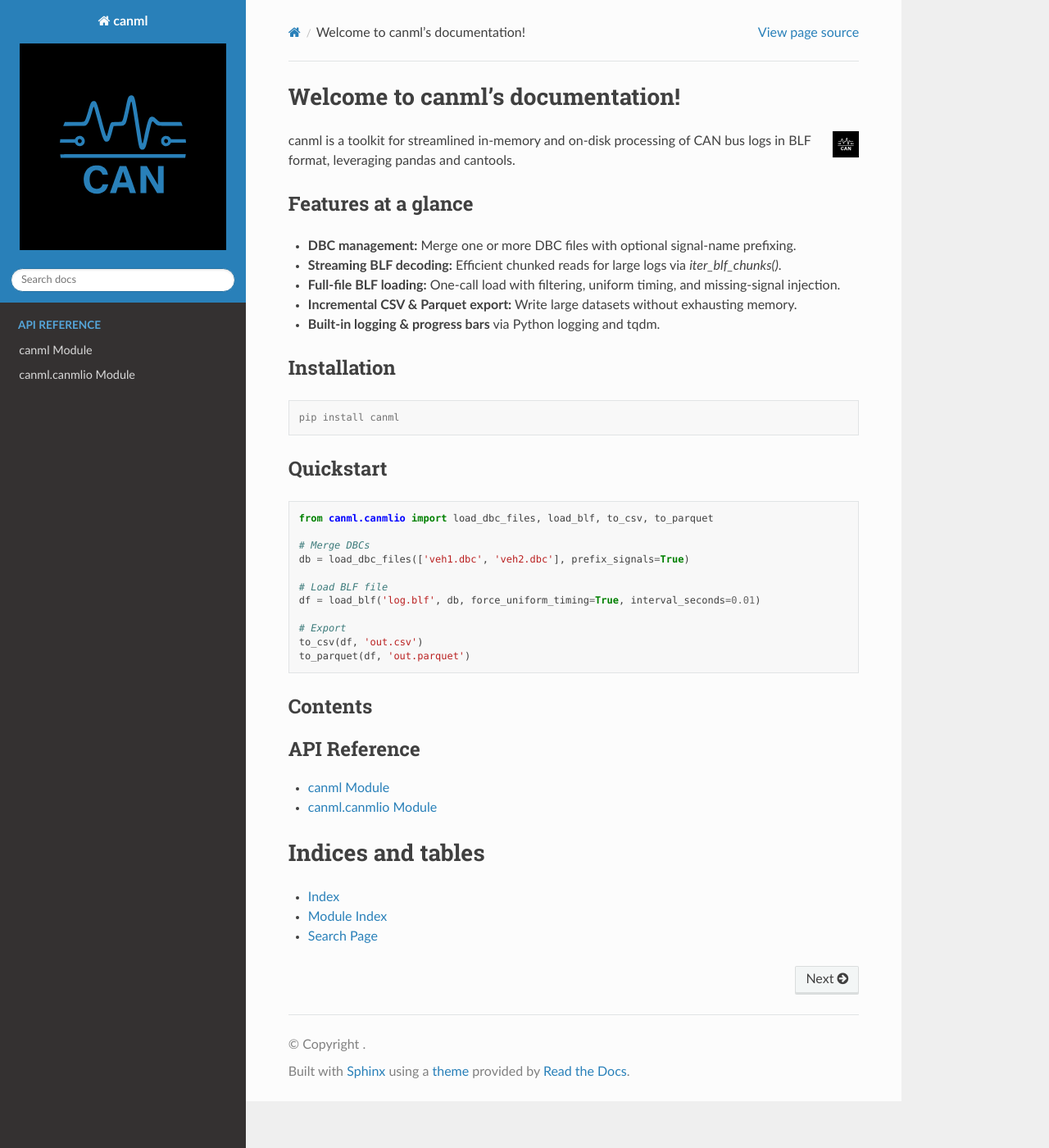
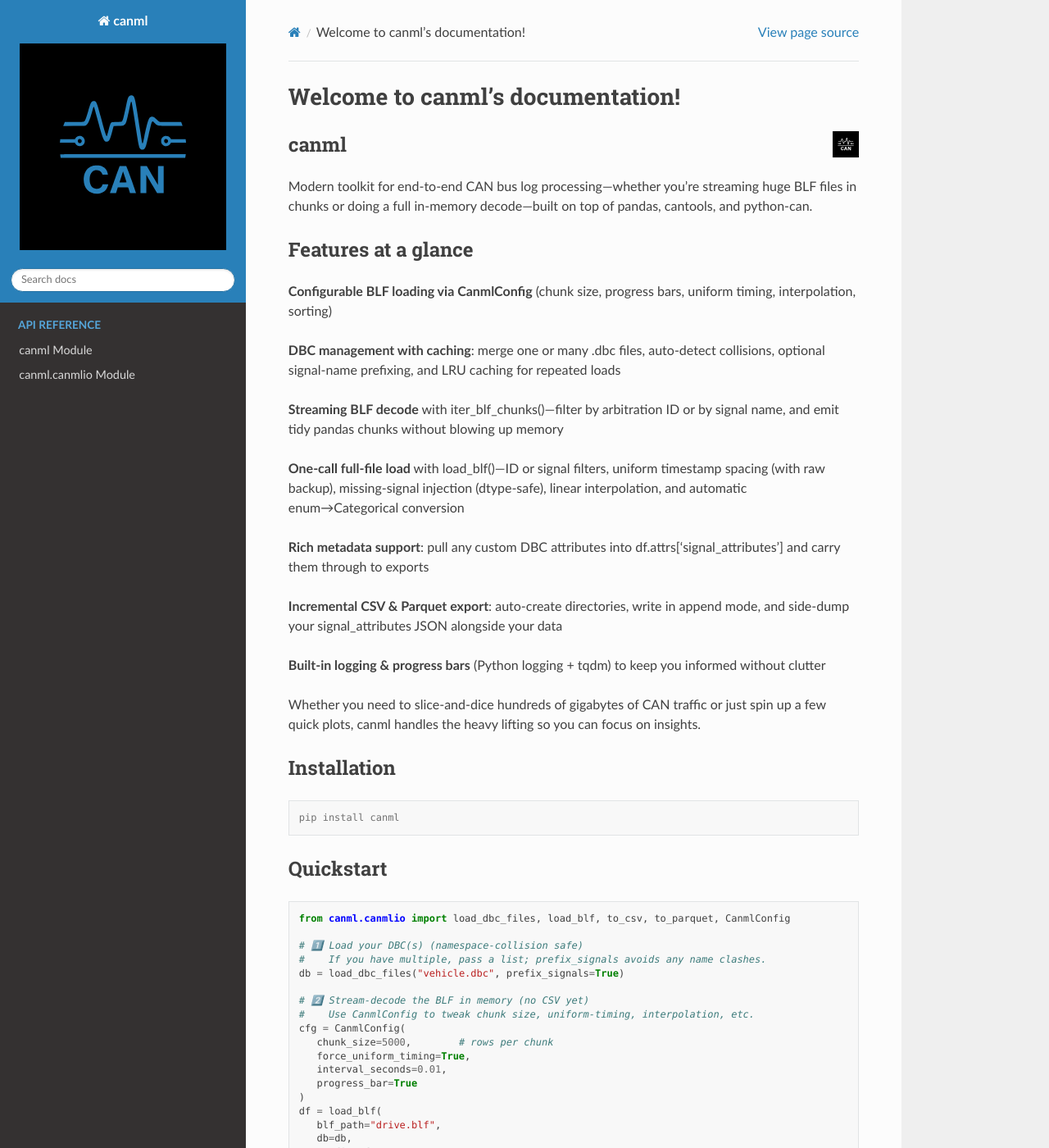
Before and after one commit to cosminmemetea/canml, a Sphinx documentation site: the page built from docs/source/index.rst, in a window 1280 px wide and 1400 px high. Shown: the whole window at 82% size. Built offline with Sphinx 7.4.7 and the Read the Docs theme 3.1.0, drawn with Linux system fonts in a browser that asks for light colours; pages that are not in the unit, such as notebooks, are missing from menus; some of the changed text lies outside the part shown.

Commit message:
docu: #14 - Update index.rst with latest changes.

```diff
--- a/docs/source/index.rst
+++ b/docs/source/index.rst
@@ -10,15 +10,30 @@ Welcome to canml’s documentation!
    :align: right
    :height: 2em
 
-canml is a toolkit for streamlined in-memory and on-disk processing of CAN bus logs in BLF format, leveraging pandas and cantools.
+canml
+-----
+Modern toolkit for end-to-end CAN bus log processing—whether you’re streaming huge BLF files in chunks or doing a full in-memory decode—built on top of pandas, cantools, and python-can.
 
 Features at a glance
 --------------------
-- **DBC management:** Merge one or more DBC files with optional signal-name prefixing.
-- **Streaming BLF decoding:** Efficient chunked reads for large logs via `iter_blf_chunks()`.
-- **Full-file BLF loading:** One-call load with filtering, uniform timing, and missing-signal injection.
-- **Incremental CSV & Parquet export:** Write large datasets without exhausting memory.
-- **Built-in logging & progress bars** via Python logging and tqdm.
+
+**Configurable BLF loading via CanmlConfig** (chunk size, progress bars, uniform timing, interpolation, sorting)
+
+**DBC management with caching**: merge one or many .dbc files, auto-detect collisions, optional signal-name prefixing, and LRU caching for repeated loads
+
+**Streaming BLF decode** with iter_blf_chunks()—filter by arbitration ID or by signal name, and emit tidy pandas chunks without blowing up memory
+
+**One-call full-file load** with load_blf()—ID or signal filters, uniform timestamp spacing (with raw backup), missing-signal injection (dtype-safe), linear interpolation, and automatic enum→Categorical conversion
+
+**Rich metadata support**: pull any custom DBC attributes into df.attrs['signal_attributes'] and carry them through to exports
+
+**Incremental CSV & Parquet export**: auto-create directories, write in append mode, and side-dump your signal_attributes JSON alongside your data
+
+**Built-in logging & progress bars** (Python logging + tqdm) to keep you informed without clutter
+
+
+Whether you need to slice-and-dice hundreds of gigabytes of CAN traffic or just spin up a few quick plots, canml handles the heavy lifting so you can focus on insights.
+
 
 Installation
 ------------
@@ -30,17 +45,48 @@ Quickstart
 ----------
 .. code-block:: python
 
-    from canml.canmlio import load_dbc_files, load_blf, to_csv, to_parquet
+   from canml.canmlio import load_dbc_files, load_blf, to_csv, to_parquet, CanmlConfig
 
-    # Merge DBCs
-    db = load_dbc_files(['veh1.dbc', 'veh2.dbc'], prefix_signals=True)
+   # 1️⃣ Load your DBC(s) (namespace-collision safe)
+   #    If you have multiple, pass a list; prefix_signals avoids any name clashes.
+   db = load_dbc_files("vehicle.dbc", prefix_signals=True)
 
-    # Load BLF file
-    df = load_blf('log.blf', db, force_uniform_timing=True, interval_seconds=0.01)
+   # 2️⃣ Stream-decode the BLF in memory (no CSV yet)
+   #    Use CanmlConfig to tweak chunk size, uniform-timing, interpolation, etc.
+   cfg = CanmlConfig(
+      chunk_size=5000,        # rows per chunk
+      force_uniform_timing=True,
+      interval_seconds=0.01,
+      progress_bar=True
+   )
+   df = load_blf(
+      blf_path="drive.blf",
+      db=db,
+      config=cfg,
+      expected_signals=["Engine_RPM", "Brake_Active"]
+   )
 
-    # Export
-    to_csv(df, 'out.csv')
-    to_parquet(df, 'out.parquet')
+   # 3️⃣ Inspect your DataFrame
+   print(df.head())
+   #     timestamp  Engine_RPM  Brake_Active  raw_timestamp
+   # 0        0.00       1200.0           0.0       162523.1
+   # 1        0.01       1230.0           0.0       162523.2
+   # …
+
+   # 4️⃣ Export to CSV (with metadata JSON)
+   to_csv(
+      df,
+      output_path="drive_data.csv",
+      metadata_path="drive_data_signals.json"
+   )
+
+   # 5️⃣ Or write Parquet (faster reads/writes + metadata)
+   to_parquet(
+      df,
+      output_path="drive_data.parquet",
+      metadata_path="drive_data_signals.json"
+   )
+
 
 Contents
 --------
```
